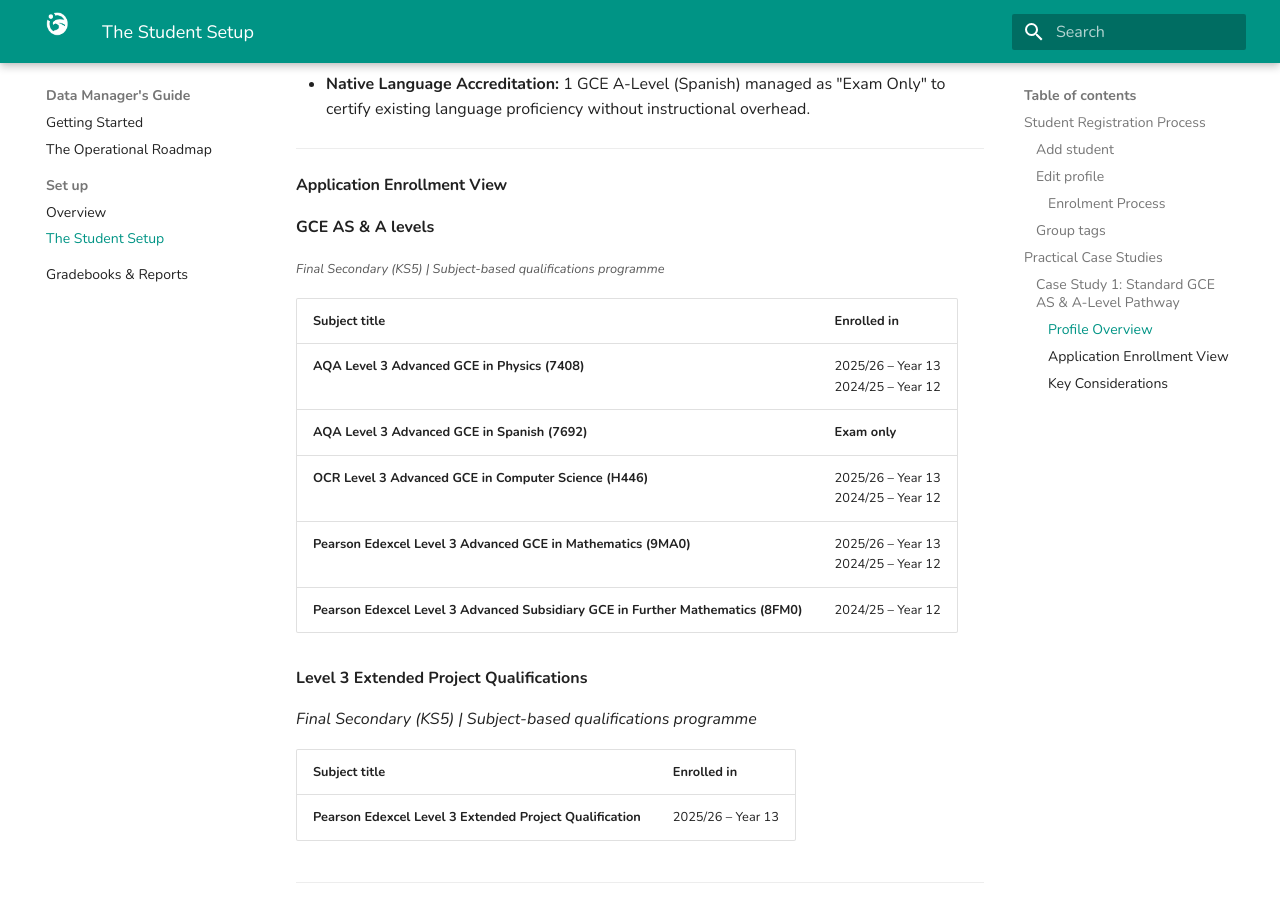
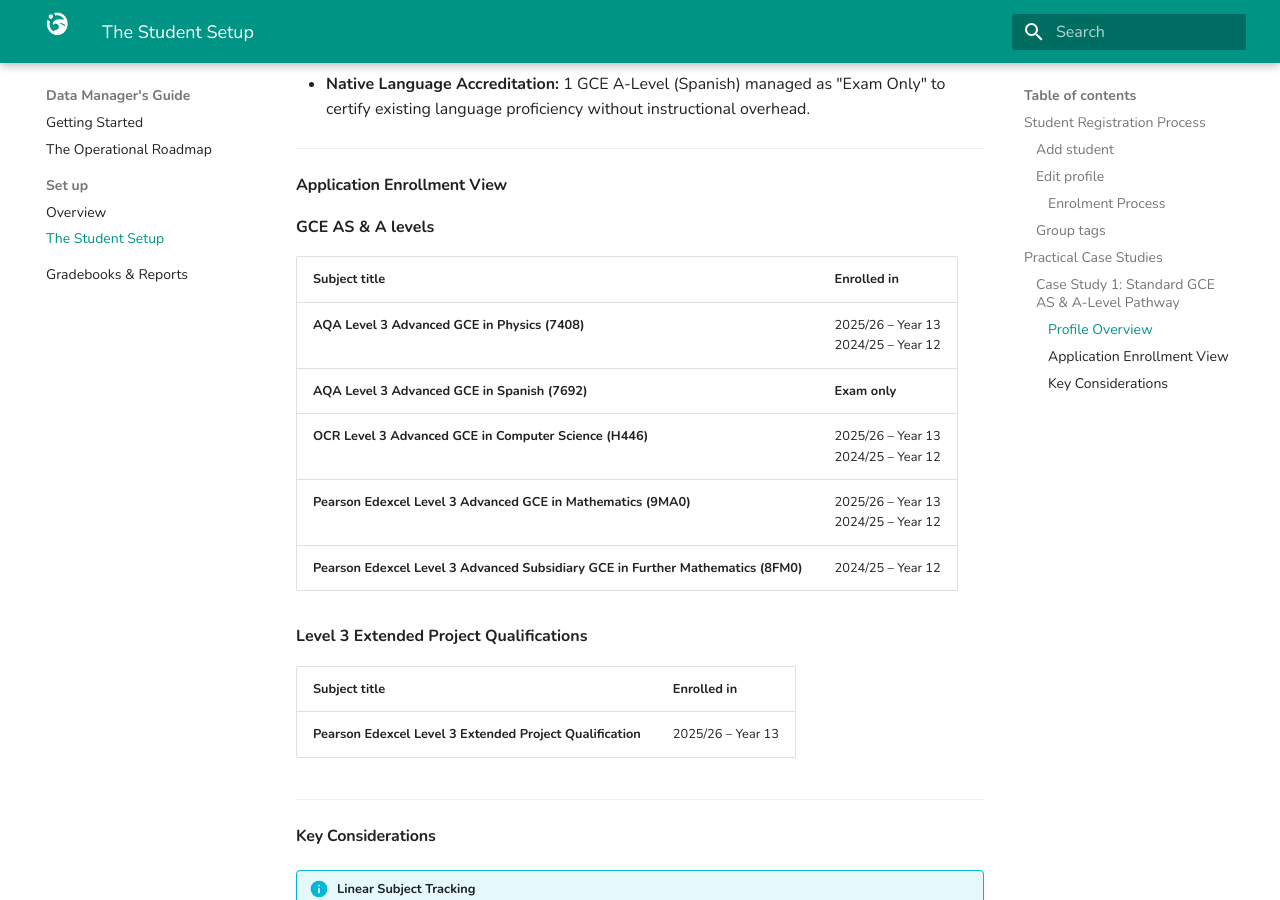
Before and after one commit to pablopenlop/gradewing_guide, an MkDocs documentation site: the page built from docs/data-manager/student-setup.md, in a window 1280 px wide and 900 px high, scrolled down 6411 px. Built offline with MkDocs 1.6.1 and Material for MkDocs 9.7.7, drawn with Linux system fonts in a browser that asks for light colours.

Commit message:
Update student-setup.md

```diff
--- a/docs/data-manager/student-setup.md
+++ b/docs/data-manager/student-setup.md
@@ -174,8 +174,6 @@
 
 **GCE AS & A levels**
 
-<small>*Final Secondary (KS5) | Subject-based qualifications programme*</small>
-
 | Subject title | Enrolled in |
 | :--- | :--- |
 | **AQA Level 3 Advanced GCE in Physics (7408)** | 2025/26 – Year 13 <br> 2024/25 – Year 12 |
@@ -185,8 +183,6 @@
 | **Pearson Edexcel Level 3 Advanced Subsidiary GCE in Further Mathematics (8FM0)** | 2024/25 – Year 12 |
 
 **Level 3 Extended Project Qualifications**
-
-*Final Secondary (KS5) | Subject-based qualifications programme*
 
 | Subject title | Enrolled in |
 | :--- | :--- |
```
